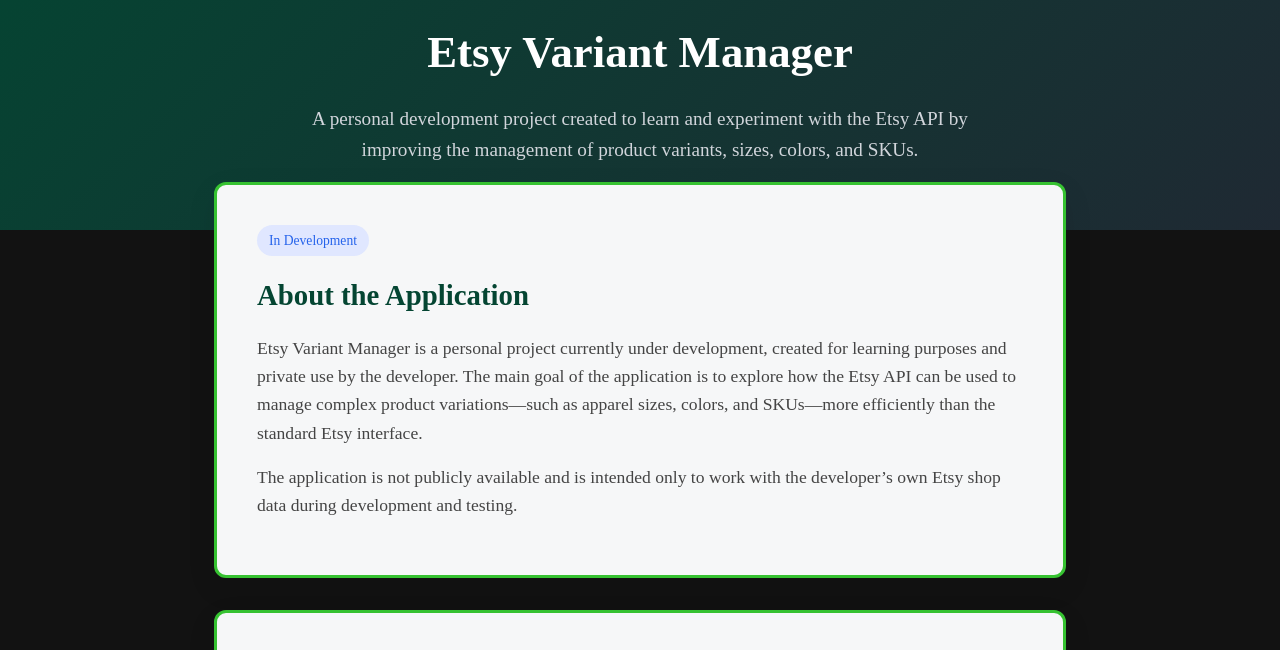
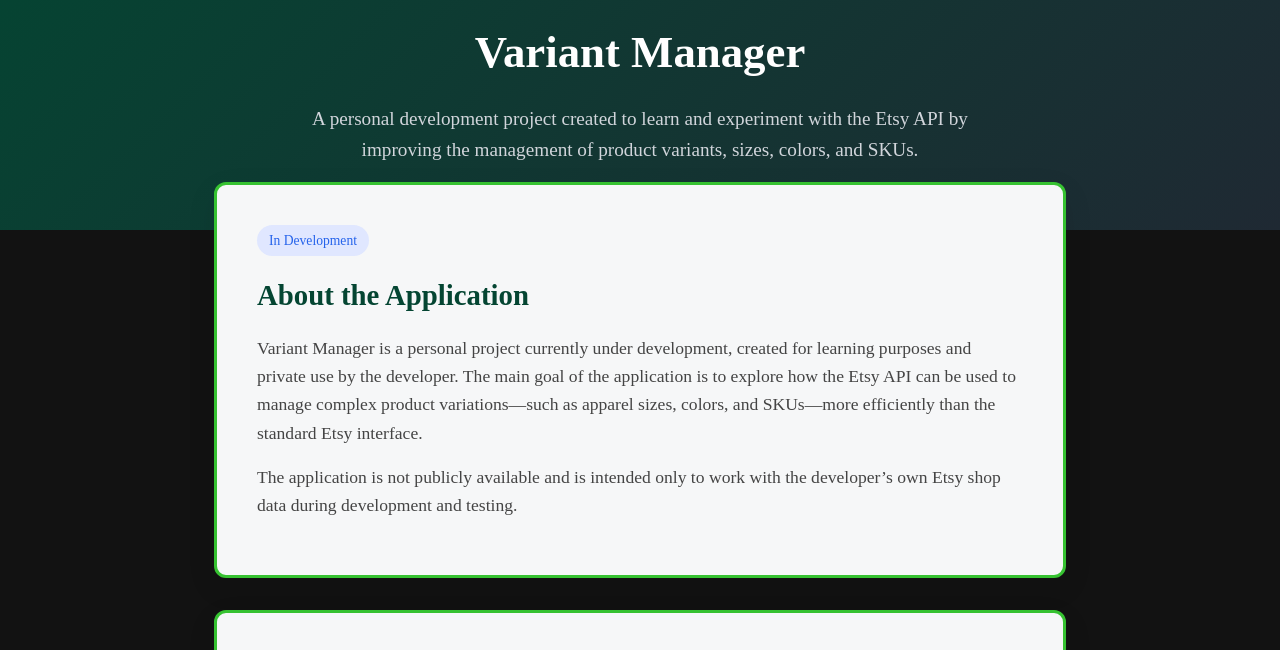
Before and after one commit to kimiDev1/etsy-variant-manager, a plain HTML site: page index.html in a window 1280 px wide. Shown: the part 101-751 px from the top of the page. Drawn offline with Linux system fonts and the light colour scheme.

Commit message:
Update index.html

```diff
--- a/index.html
+++ b/index.html
@@ -15,7 +15,7 @@
       <img src="img/kimi-dev-logo.webp" alt="KIMI.dev logo">
     </div>
 
-    <h1>Etsy Variant Manager</h1>
+    <h1>Variant Manager</h1>
     <p>
       A personal development project created to learn and experiment with the Etsy API
       by improving the management of product variants, sizes, colors, and SKUs.
@@ -28,7 +28,7 @@
       <span class="badge">In Development</span>
       <h2>About the Application</h2>
       <p>
-        Etsy Variant Manager is a personal project currently under development, created
+        Variant Manager is a personal project currently under development, created
         for learning purposes and private use by the developer. The main goal of the
         application is to explore how the Etsy API can be used to manage complex product
         variations—such as apparel sizes, colors, and SKUs—more efficiently than the
```
